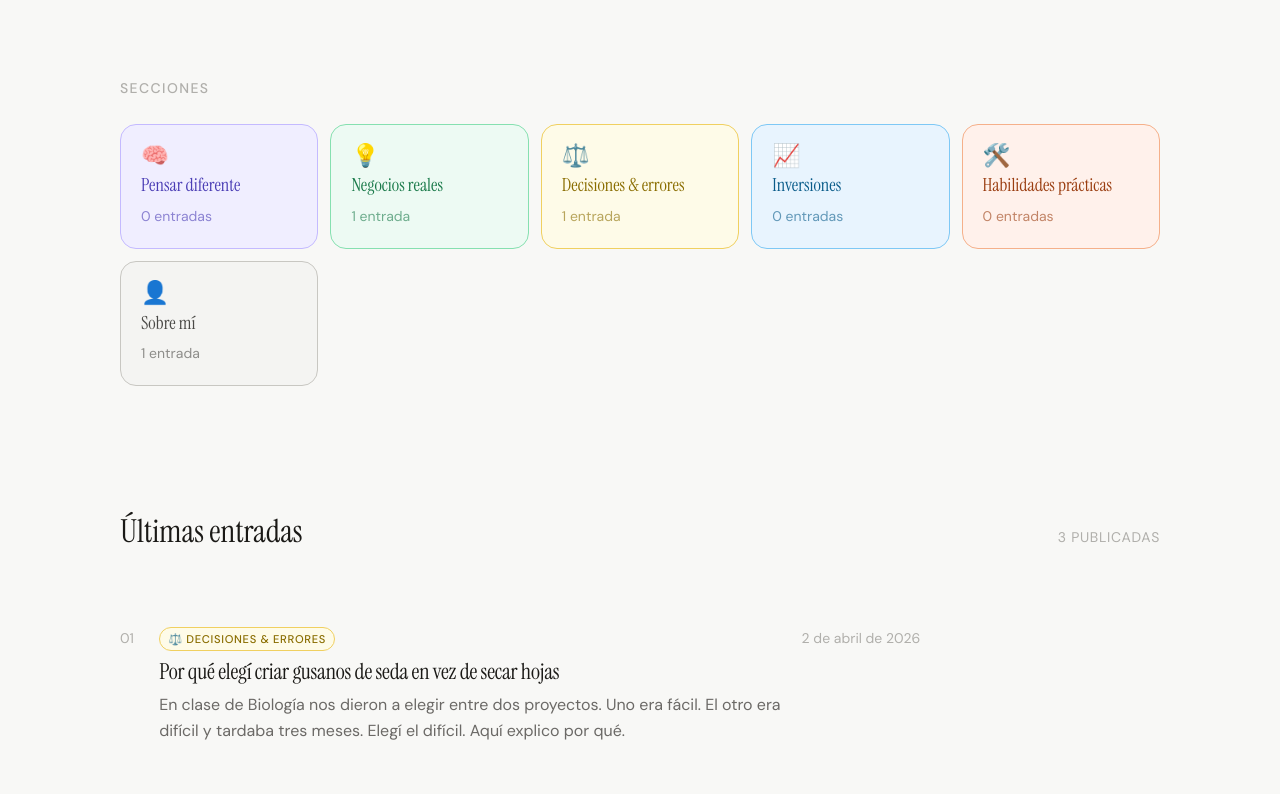
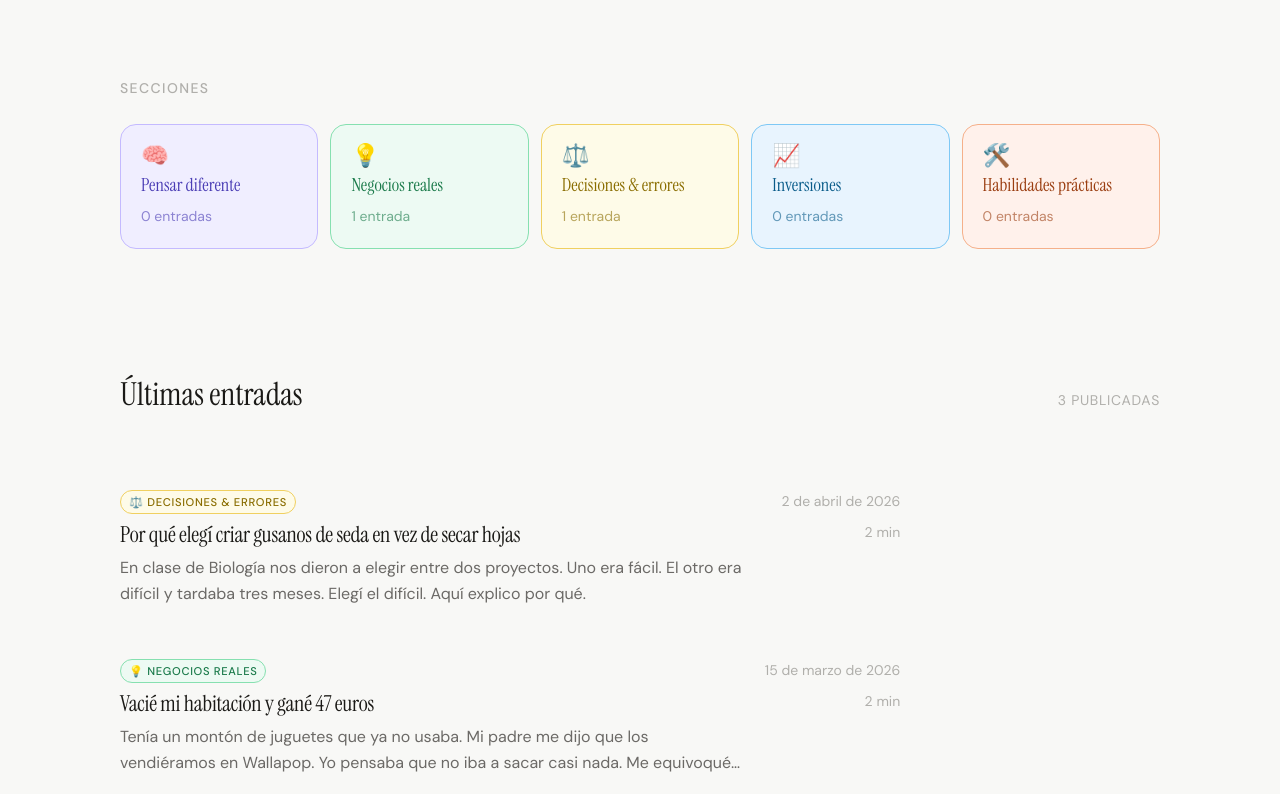
Before and after one commit to animaciongalicia/gabrielgarciaacosta, a Next.js app: page / in a window 1280 px wide. Shown: the part 480-1274 px from the top of the page. Built offline with nearby package versions, Linux system fonts and the light colour scheme.

Commit message:
feat: homepage sin numeración, sin sobre-mi en grid, con reading time

```diff
--- a/app/page.tsx
+++ b/app/page.tsx
@@ -1,11 +1,13 @@
-import Link from 'next/link'
-import { getSortedPosts, formatDate, CATEGORIAS, getPostCountByCategoria } from '@/lib/posts'
-import type { Metadata } from 'next'
+import Link from "next/link"
+import { getSortedPosts, formatDate, CATEGORIAS, getPostCountByCategoria } from "@/lib/posts"
+import type { Metadata } from "next"
 
 export const metadata: Metadata = {
-  title: 'Gabriel García Acosta — Aprendiendo a pensar diferente',
-  alternates: { canonical: 'https://gabrielgarciaacosta.com' },
+  title: "Gabriel García Acosta — Aprendiendo a pensar diferente",
+  alternates: { canonical: "https://gabrielgarciaacosta.com" },
 }
+
+const CATS_GRID = ["mentalidad", "negocios", "decisiones", "inversiones", "habilidades"]
 
 export default function Home() {
   const posts = getSortedPosts()
@@ -13,7 +15,6 @@ export default function Home() {
 
   return (
     <>
-      {/* HERO */}
       <section className="hero">
         <div className="container">
           <div className="hero-eyebrow">
@@ -22,9 +23,7 @@ export default function Home() {
             </svg>
             A Coruña · 13 años · Primero de ESO
           </div>
-          <h1 className="hero-title">
-            Aprendiendo a <em>pensar</em> diferente
-          </h1>
+          <h1 className="hero-title">Aprendiendo a <em>pensar</em> diferente</h1>
           <p className="hero-desc">
             Escribo lo que voy aprendiendo sobre negocios, decisiones e inversiones.
             No para parecer listo. Para recordarlo dentro de diez años.
@@ -32,65 +31,53 @@ export default function Home() {
         </div>
       </section>
 
-      {/* GRID CATEGORÍAS */}
       <section className="categories-section" aria-labelledby="cats-heading">
         <div className="container">
           <p className="section-label" id="cats-heading">Secciones</p>
           <div className="categories-grid">
-            {Object.values(CATEGORIAS).map((cat) => (
+            {CATS_GRID.map((slug) => {
+              const cat = CATEGORIAS[slug]
+              if (!cat) return null
+              return (
                 <Link
-                key={cat.slug}
-                href={`/categoria/${cat.slug}`}
+                  key={slug}
+                  href={`/categoria/${slug}`}
                   className="category-card"
-                style={{
-                  '--cat-bg': cat.bg,
-                  '--cat-border': cat.border,
-                  '--cat-text': cat.text,
-                } as React.CSSProperties}
-                aria-label={`${cat.nombre} — ${counts[cat.slug] ?? 0} entradas`}
+                  style={{ "--cat-bg": cat.bg, "--cat-border": cat.border, "--cat-text": cat.text } as React.CSSProperties}
+                  aria-label={`${cat.nombre} — ${counts[slug] ?? 0} ${(counts[slug] ?? 0) === 1 ? "entrada" : "entradas"}`}
                 >
                   <span className="cat-icon" aria-hidden="true">{cat.icono}</span>
                   <span className="cat-name">{cat.nombre}</span>
                   <span className="cat-count">
-                  {counts[cat.slug] ?? 0} {(counts[cat.slug] ?? 0) === 1 ? 'entrada' : 'entradas'}
+                    {counts[slug] ?? 0} {(counts[slug] ?? 0) === 1 ? "entrada" : "entradas"}
                   </span>
                 </Link>
-            ))}
+              )
+            })}
           </div>
         </div>
       </section>
 
-      {/* ÚLTIMAS ENTRADAS */}
       <section className="posts-section" aria-labelledby="posts-heading">
         <div className="container">
           <div className="section-header">
             <h2 className="section-title" id="posts-heading">Últimas entradas</h2>
             <span className="section-meta">{posts.length} publicadas</span>
           </div>
-
           {posts.length === 0 ? (
-            <div className="empty-state">
-              <p>Aún no hay entradas. Vuelve pronto.</p>
-            </div>
+            <div className="empty-state"><p>Aún no hay entradas. Vuelve pronto.</p></div>
           ) : (
             <ul className="posts-list" role="list">
-              {posts.map((post, i) => {
+              {posts.map((post) => {
                 const cat = CATEGORIAS[post.categoria]
                 return (
                   <li key={post.slug}>
                     <Link href={`/blog/${post.slug}`} className="post-card">
-                      <span className="post-number" aria-hidden="true">
-                        {String(i + 1).padStart(2, '0')}
-                      </span>
                       <div className="post-body">
                         {cat && (
                           <span
                             className="post-cat-badge"
-                            style={{
-                              '--badge-bg': cat.bg,
-                              '--badge-border': cat.border,
-                              '--badge-text': cat.text,
-                            } as React.CSSProperties}
+                            style={{ "--badge-bg": cat.bg, "--badge-border": cat.border, "--badge-text": cat.text } as React.CSSProperties}
                           >
                             {cat.icono} {cat.nombre}
                           </span>
@@ -98,9 +85,10 @@ export default function Home() {
                         <h3 className="post-title">{post.title}</h3>
                         <p className="post-excerpt">{post.resumen}</p>
                       </div>
-                      <time className="post-date" dateTime={post.date}>
-                        {formatDate(post.date)}
-                      </time>
+                      <div style={{ display: "flex", flexDirection: "column", alignItems: "flex-end", gap: "4px", flexShrink: 0 }}>
+                        <time className="post-date" dateTime={post.date}>{formatDate(post.date)}</time>
+                        <span className="post-date">{post.readingTime} min</span>
+                      </div>
                     </Link>
                   </li>
                 )
@@ -110,28 +98,18 @@ export default function Home() {
         </div>
       </section>
 
-      {/* JSON-LD Person + Blog */}
       <script
         type="application/ld+json"
         dangerouslySetInnerHTML={{
           __html: JSON.stringify({
-            '@context': 'https://schema.org',
-            '@type': 'Blog',
-            name: 'Gabriel García Acosta',
-            url: 'https://gabrielgarciaacosta.com',
-            description: 'Blog personal de Gabriel García Acosta. Aprendizaje sobre negocios, inversiones y mentalidad desde los 13 años.',
-            inLanguage: 'es',
+            "@context": "https://schema.org", "@type": "Blog",
+            name: "Gabriel García Acosta", url: "https://gabrielgarciaacosta.com",
+            description: "Blog personal de Gabriel García Acosta. Aprendizaje sobre negocios, inversiones y mentalidad desde los 13 años.",
+            inLanguage: "es",
             author: {
-              '@type': 'Person',
-              name: 'Gabriel García Acosta',
-              url: 'https://gabrielgarciaacosta.com',
-              description: 'Estudiante de 1º ESO en A Coruña. Escribe sobre negocios, decisiones e inversiones.',
-              address: {
-                '@type': 'PostalAddress',
-                addressLocality: 'A Coruña',
-                addressRegion: 'Galicia',
-                addressCountry: 'ES',
-              },
+              "@type": "Person", name: "Gabriel García Acosta", url: "https://gabrielgarciaacosta.com",
+              description: "Estudiante de 1º ESO en A Coruña. Escribe sobre negocios, decisiones e inversiones.",
+              address: { "@type": "PostalAddress", addressLocality: "A Coruña", addressRegion: "Galicia", addressCountry: "ES" },
             },
           }),
         }}
```
Lines whose indentation alone changed are shown as unchanged.
